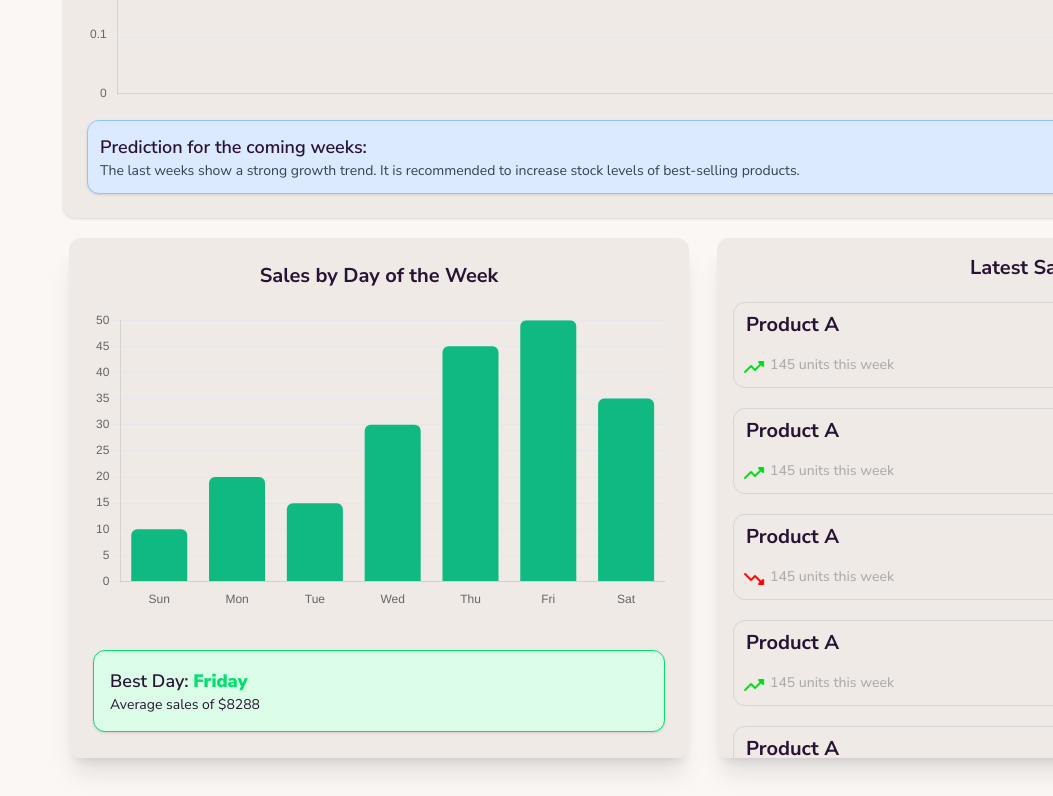
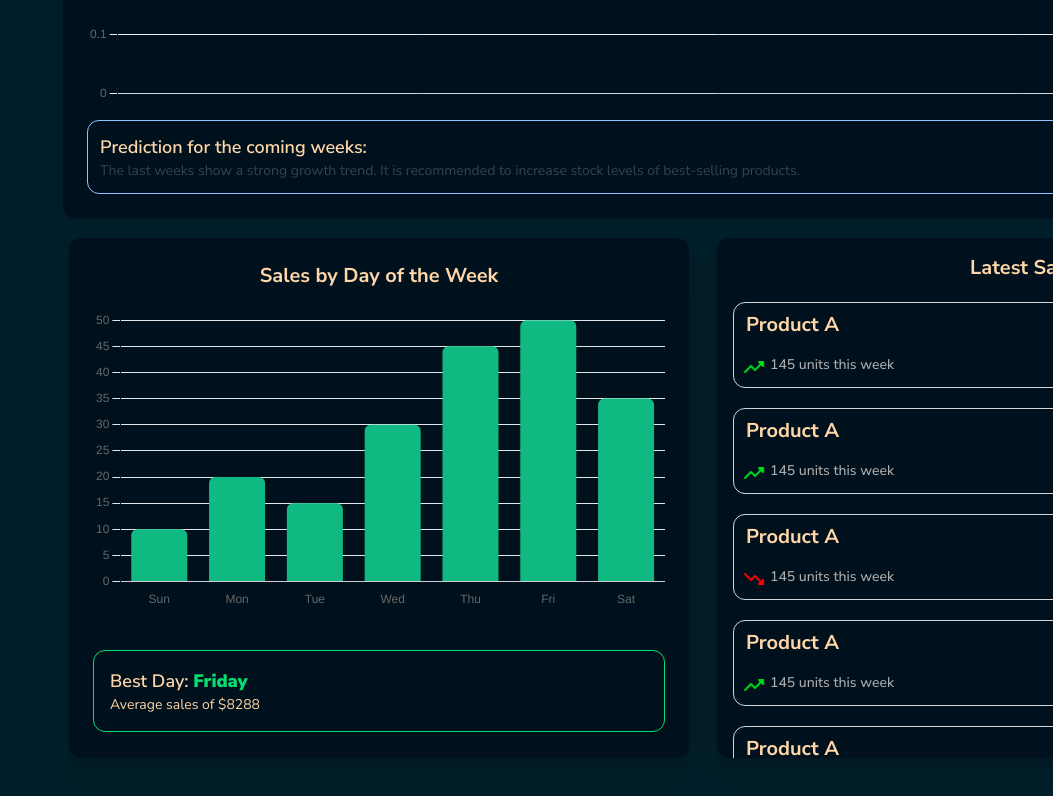
Before and after one commit to IntegrativeProject/SalesScope-Frontend, a Next.js app: page /analysisandpredictions in a window 1280 px wide. Shown: the part 1020-1816 px from the top of the page, without its empty margins (227-1280 px from the left). Built offline with nearby package versions, Linux system fonts and the light colour scheme; no server answers.

Commit message:
fix module bug

```diff
--- a/src/app/layout.tsx
+++ b/src/app/layout.tsx
@@ -15,7 +15,7 @@ export default function RootLayout({
   children: React.ReactNode;
 }) {
   return (
-    <html data-theme="cupcake" lang="es">
+    <html data-theme="abyss" lang="es">
       <body className={`${nunito.className}`} >{children}</body>
     </html>
   );
--- a/src/components/ui/AnalisisUi/BestDayCard.tsx
+++ b/src/components/ui/AnalisisUi/BestDayCard.tsx
@@ -29,7 +29,7 @@ export default function BestDayCard({ average, day }: Props) {
       <article className=" mt-5 h-[300px] ">
         <WeekdayBarChart data={data} labels={labels} />
       </article>
-      <article className="p-4 mt-10 bg-green-100 rounded-xl shadow border border-green-400 ">
+      <article className="p-4 mt-10  rounded-xl shadow border border-green-400 ">
         <h2 className="text-lg font-semibold">
           Best Day: <strong className="text-green-400">{day}</strong>
         </h2>
--- a/src/components/ui/AnalisisUi/PredictionCard.tsx
+++ b/src/components/ui/AnalisisUi/PredictionCard.tsx
@@ -23,7 +23,7 @@ export default function PredictionCard() {
 
       <LineChart labels={labels} data={data} h="350px" w="1200px" />
 
-      <article className="p-3 bg-blue-100 rounded-xl shadow border border-blue-300">
+      <article className="p-3  rounded-xl shadow border border-blue-300">
         <h3 className="text-lg font-semibold">
           Prediction for the coming weeks:
         </h3>
```
Also changed, not shown: 1 other file (tests, documents, lock files or other folders).
